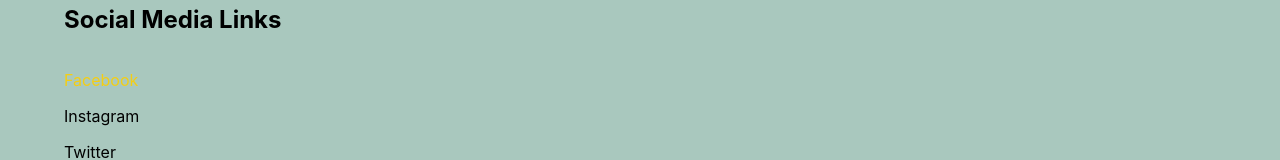
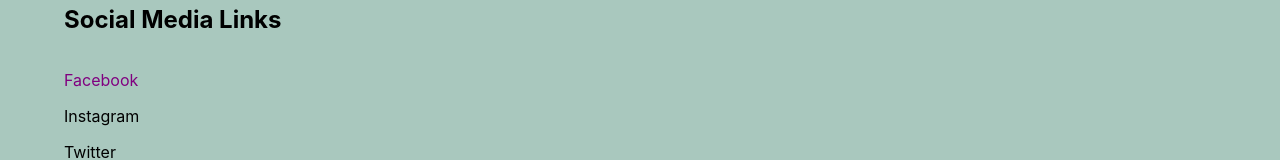
Before and after one commit to AliMahmoud26/Meta-Frontend-Capstone-Project, a React (Vite) app: page / in a window 1280 px wide. In both pictures the pointer is over the element "Facebook". Shown: the part 2294-2454 px from the top of the page. Built offline with nearby package versions, Linux system fonts and the light colour scheme.

Commit message:
updating my footer

```diff
--- a/src/scss/components/_footer.scss
+++ b/src/scss/components/_footer.scss
@@ -66,7 +66,7 @@
                     transition: $transition;
 
                     &:hover {
-                        color: $yellow;
+                        color: $purple;
                     }
                 }
             }
```
